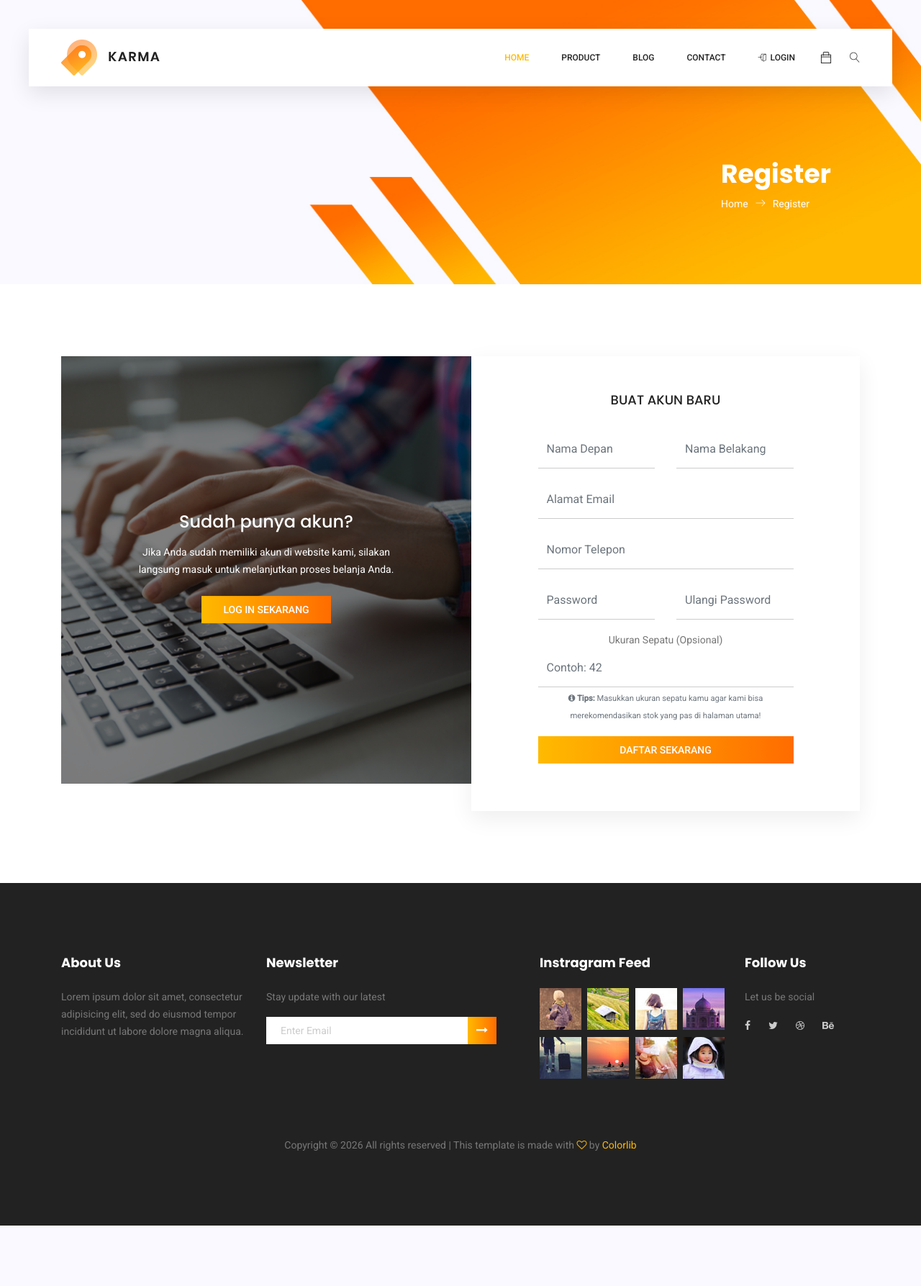
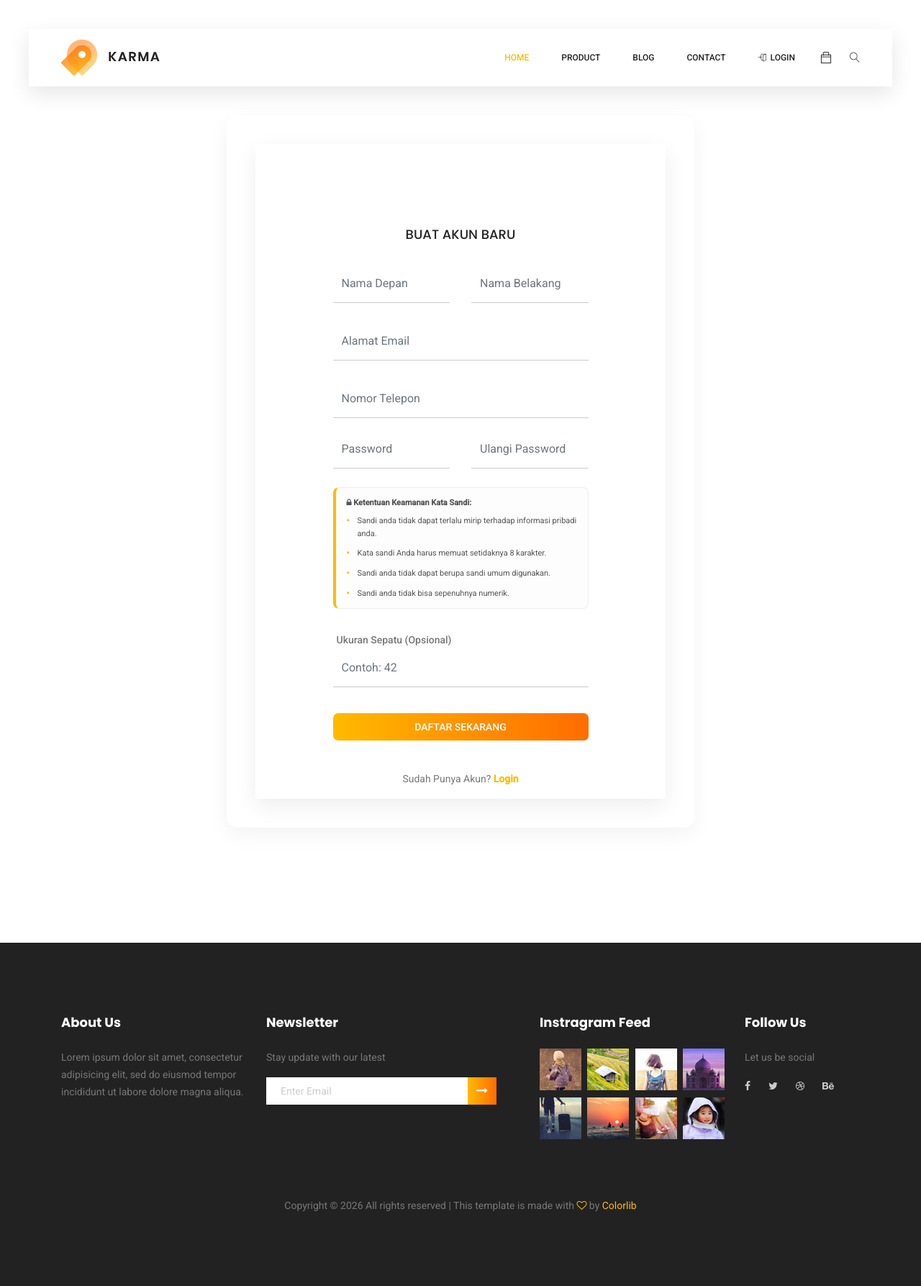
Before and after one commit to junikarizki1/ddshoes, a Django app: page /account/register/ in a window 1280 px wide. Shown: the whole page at 72% size. Before the commit the page ends 1703 px from the top, so only its background shows below. Run offline with Django 5.2, Linux system fonts and the light colour scheme; some libraries are stand-ins or nearby versions.

Commit message:
reset password fitur dan validasi ketentuan password regis

```diff
--- /dev/null
+++ b/account/forms.py
@@ -0,0 +1,61 @@
+from django import forms
+from .models import Account
+from django.contrib.auth import password_validation
+
+class RegistrationForm(forms.ModelForm):
+    # Definisi field password manual untuk mendukung widget PasswordInput
+    password = forms.CharField(
+        widget=forms.PasswordInput(attrs={
+            'placeholder': 'Password',
+        }),
+        label="Password"
+    )
+
+    confirm_password = forms.CharField(
+        widget=forms.PasswordInput(attrs={
+            'placeholder': 'Ulangi Password',
+        }),
+        label="Konfirmasi Password"
+    )
+
+    class Meta:
+        model = Account
+        fields = ['first_name', 'last_name', 'email', 'phone_number', 'shoe_size']
+
+    def __init__(self, *args, **kwargs):
+        super(RegistrationForm, self).__init__(*args, **kwargs)
+
+        # 1. GENERATE KETENTUAN PASSWORD (HELP TEXT)
+        # Mengambil aturan dari AUTH_PASSWORD_VALIDATORS di settings.py
+        validators = password_validation.get_default_password_validators()
+        help_texts = [v.get_help_text() for v in validators]
+        self.fields['password'].help_text = '<ul class="helptext"><li>' + '</li><li>'.join(help_texts) + '</li></ul>'
+
+        # 2. TAMBAHKAN CLASS BOOTSTRAP KE SEMUA FIELD
+        for field in self.fields:
+            self.fields[field].widget.attrs['class'] = 'form-control'
+
+    def clean(self):
+        """
+        Melakukan validasi menyeluruh terhadap data yang diinput
+        """
+        cleaned_data = super(RegistrationForm, self).clean()
+        password = cleaned_data.get('password')
+        confirm_password = cleaned_data.get('confirm_password')
+
+        # VALIDASI 1: Cek apakah password dan ulangi password cocok
+        if password and confirm_password:
+            if password != confirm_password:
+                # Menambahkan error spesifik pada field confirm_password
+                self.add_error('confirm_password', "Password tidak cocok! Silakan periksa kembali.")
+
+        # VALIDASI 2: Paksa pengecekan aturan keamanan Django (Min 8 karakter, bukan angka saja, dll)
+        if password:
+            try:
+                # Ini akan memicu error jika password seperti "haha12" dimasukkan
+                password_validation.validate_password(password)
+            except forms.ValidationError as e:
+                # Menambahkan error keamanan ke field password
+                self.add_error('password', e)
+
+        return cleaned_data
--- a/account/templates/account/register.html
+++ b/account/templates/account/register.html
@@ -1,170 +1,238 @@
 {% extends 'base.html' %} {% load static %} {% block content %}
+<style>
+  /* Container utama agar form berada di tengah */
+  .register-container {
+    max-width: 650px;
+    margin: 60px auto;
+    padding: 40px;
+    background: #fff;
+    border-radius: 15px;
+    box-shadow: 0px 10px 30px rgba(0, 0, 0, 0.05);
+  }
 
-<!-- Start Banner Area -->
-<section class="banner-area organic-breadcrumb">
+  /* Kotak instruksi keamanan password memanjang */
+  .password-instruction-wide {
+    font-size: 11px;
+    color: #555;
+    background: #fdfdfd;
+    padding: 12px 15px;
+    margin-top: 10px;
+    border-radius: 8px;
+    border: 1px solid #eee;
+    border-left: 4px solid #ffba00; /* Warna identitas DD Shoes Store */
+    text-align: left;
+    width: 100%;
+    line-height: 1.6;
+  }
+
+  .password-instruction-wide ul {
+    margin: 8px 0 0 0;
+    padding: 0;
+    list-style: none;
+    display: flex;
+    flex-wrap: wrap;
+    gap: 10px 20px;
+  }
+
+  .password-instruction-wide ul li {
+    position: relative;
+    padding-left: 15px;
+    flex: 1 1 45%;
+    min-width: 200px;
+  }
+
+  .password-instruction-wide ul li::before {
+    content: "•";
+    color: #ffba00;
+    font-weight: bold;
+    position: absolute;
+    left: 0;
+  }
+
+  /* Link navigasi ke halaman login */
+  .login-link-wrapper {
+    margin-top: 25px;
+    text-align: center;
+    font-size: 14px;
+    color: #777;
+  }
+
+  .login-link-wrapper a {
+    color: #ffba00;
+    font-weight: 600;
+    text-decoration: none;
+  }
+
+  /* Styling pesan error */
+  .errorlist {
+    color: #dc3545;
+    font-size: 11px;
+    margin-top: 5px;
+    padding-left: 0;
+    list-style: none;
+    text-align: left;
+  }
+</style>
+
+<section class="register_area section_gap">
   <div class="container">
-    <div
-      class="breadcrumb-banner d-flex flex-wrap align-items-center justify-content-end"
-    >
-      <div class="col-first">
-        <h1>Register</h1>
-        <nav class="d-flex align-items-center">
-          <a href="{% url 'home' %}"
-            >Home<span class="lnr lnr-arrow-right"></span
-          ></a>
-          <a href="#">Register</a>
-        </nav>
-      </div>
-    </div>
-  </div>
-</section>
-<!-- End Banner Area -->
+    <div class="register-container">
+      <div class="login_form_inner" style="border: none">
+        <h3 style="margin-bottom: 30px">Buat Akun Baru</h3>
 
-<!--================Login Box Area =================-->
-<section class="login_box_area section_gap">
-  <div class="container">
-    <div class="row">
-      <!-- Kolom Gambar (Kiri) -->
-      <div class="col-lg-6">
-        <div class="login_box_img">
-          <!-- Kita gunakan gambar login yang sama untuk sementara -->
-          <img class="img-fluid" src="{% static 'img/login.jpg' %}" alt="" />
-          <div class="hover">
-            <h4>Sudah punya akun?</h4>
-            <p>
-              Jika Anda sudah memiliki akun di website kami, silakan langsung
-              masuk untuk melanjutkan proses belanja Anda.
-            </p>
-            <!-- Tombol ini mengarah kembali ke halaman Login -->
-            <a class="primary-btn" href="{% url 'login' %}">Log in Sekarang</a>
-          </div>
-        </div>
-      </div>
-
-      <!-- Kolom Form Register (Kanan) -->
-      <div class="col-lg-6">
-        <div
-          class="login_form_inner"
-          style="padding-top: 50px; padding-bottom: 50px"
-        >
-          <h3>Buat Akun Baru</h3>
-
-          <!-- MEMANGGIL ALERT TEMPLATE UNTUK PESAN ERROR/SUKSES -->
+        <!-- Notifikasi pesan dari views.py -->
         {% include 'alerts.html' %}
 
-          <!-- ACTION DAN METHOD DIPERBAIKI -->
         <form
           class="row login_form"
           action="{% url 'register' %}"
           method="POST"
           id="registerForm"
+          novalidate
         >
-            <!-- CSRF TOKEN WAJIB ADA DI DJANGO -->
           {% csrf_token %}
 
+          <!-- Nama Depan & Belakang -->
           <div class="col-md-6 form-group">
             <input
               type="text"
               class="form-control"
-                id="first_name"
               name="first_name"
               placeholder="Nama Depan"
-                onfocus="this.placeholder = ''"
-                onblur="this.placeholder = 'Nama Depan'"
+              value="{{ form.first_name.value|default:'' }}"
               required
             />
+            {% if form.first_name.errors %}
+            <div class="errorlist">{{ form.first_name.errors }}</div>
+            {% endif %}
           </div>
           <div class="col-md-6 form-group">
             <input
               type="text"
               class="form-control"
-                id="last_name"
               name="last_name"
               placeholder="Nama Belakang"
-                onfocus="this.placeholder = ''"
-                onblur="this.placeholder = 'Nama Belakang'"
+              value="{{ form.last_name.value|default:'' }}"
               required
             />
+            {% if form.last_name.errors %}
+            <div class="errorlist">{{ form.last_name.errors }}</div>
+            {% endif %}
           </div>
 
-            <div class="col-md-12 form-group">
+          <!-- Email -->
+          <div class="col-md-12 form-group" style="margin-top: 10px">
             <input
               type="email"
               class="form-control"
-                id="email"
               name="email"
               placeholder="Alamat Email"
-                onfocus="this.placeholder = ''"
-                onblur="this.placeholder = 'Alamat Email'"
+              value="{{ form.email.value|default:'' }}"
               required
             />
+            {% if form.email.errors %}
+            <div class="errorlist">{{ form.email.errors }}</div>
+            {% endif %}
           </div>
 
-            <div class="col-md-12 form-group">
+          <!-- Nomor Telepon -->
+          <div class="col-md-12 form-group" style="margin-top: 10px">
             <input
               type="text"
               class="form-control"
-                id="phone_number"
               name="phone_number"
               placeholder="Nomor Telepon"
-                onfocus="this.placeholder = ''"
-                onblur="this.placeholder = 'Nomor Telepon'"
+              value="{{ form.phone_number.value|default:'' }}"
               required
             />
+            {% if form.phone_number.errors %}
+            <div class="errorlist">{{ form.phone_number.errors }}</div>
+            {% endif %}
           </div>
 
+          <!-- Kolom Password -->
           <div class="col-md-6 form-group">
             <input
               type="password"
               class="form-control"
-                id="password"
               name="password"
               placeholder="Password"
-                onfocus="this.placeholder = ''"
-                onblur="this.placeholder = 'Password'"
               required
             />
+            {% if form.password.errors %}
+            <small class="text-danger" style="display: block; text-align: left">
+              {{ form.password.errors.0 }}
+            </small>
+            {% endif %}
           </div>
+
+          <!-- Kolom Ulangi Password -->
           <div class="col-md-6 form-group">
             <input
               type="password"
               class="form-control"
-                id="confirm_password"
               name="confirm_password"
               placeholder="Ulangi Password"
-                onfocus="this.placeholder = ''"
-                onblur="this.placeholder = 'Ulangi Password'"
               required
             />
+            {% if form.confirm_password.errors %}
+            <small class="text-danger" style="display: block; text-align: left">
+              {{ form.confirm_password.errors.0 }}
+            </small>
+            {% endif %}
           </div>
 
+          <!-- Kotak Ketentuan Password (Berdasarkan AUTH_PASSWORD_VALIDATORS di settings.py) -->
+          {% if form.password.help_text %}
           <div class="col-md-12 form-group">
-              <label for="shoe_size">Ukuran Sepatu (Opsional)</label>
+            <div class="password-instruction-wide">
+              <strong
+                ><i class="fa fa-lock"></i> Ketentuan Keamanan Kata
+                Sandi:</strong
+              >
+              {{ form.password.help_text|safe }}
+            </div>
+          </div>
+          {% endif %}
+
+          <!-- Ukuran Sepatu -->
+          <div
+            class="col-md-12 form-group"
+            style="margin-top: 15px; text-align: left"
+          >
+            <label for="shoe_size" style="font-weight: 500; margin-left: 5px"
+              >Ukuran Sepatu (Opsional)</label
+            >
             <input
               type="number"
               class="form-control"
-                id="shoe_size"
               name="shoe_size"
               placeholder="Contoh: 42"
+              value="{{ form.shoe_size.value|default:'' }}"
             />
-              <small class="form-text text-muted">
-                <i class="fa fa-info-circle"></i>
-                <strong>Tips:</strong> Masukkan ukuran sepatu kamu agar kami
-                bisa merekomendasikan stok yang pas di halaman utama!
-              </small>
+            {% if form.shoe_size.errors %}
+            <div class="errorlist">{{ form.shoe_size.errors }}</div>
+            {% endif %}
           </div>
 
-            <div class="col-md-12 form-group">
-              <button type="submit" value="submit" class="primary-btn">
+          <!-- Tombol Submit -->
+          <div class="col-md-12 form-group" style="margin-top: 20px">
+            <button
+              type="submit"
+              class="primary-btn w-100"
+              style="border: none; border-radius: 7px"
+            >
               Daftar Sekarang
             </button>
+          </div>
+
+          <!-- Navigasi Login -->
+          <div class="col-md-12 login-link-wrapper">
+            <p>Sudah Punya Akun? <a href="{% url 'login' %}">Login</a></p>
           </div>
         </form>
       </div>
     </div>
   </div>
-  </div>
 </section>
-<!--================End Login Box Area =================-->
-
 {% endblock %}
--- a/account/urls.py
+++ b/account/urls.py
@@ -1,5 +1,6 @@
 from django.urls import path
 from . import views
+from django.contrib.auth import views as auth_views
 
 urlpatterns = [
     path('login/', views.login, name='login'),
@@ -8,4 +9,15 @@ urlpatterns = [
     path('tracking/', views.tracking, name='tracking'),
     path('loyalty-program/', views.loyalty_program, name='loyalty_program'),
     path('edit_profile/', views.edit_profile, name='edit_profile'),
+    # 1. Halaman input email untuk reset
+    path('reset_password/', auth_views.PasswordResetView.as_view(template_name="account/password_reset.html"), name="reset_password"),
+
+    # 2. Pesan bahwa email reset telah dikirim
+    path('reset_password_sent/', auth_views.PasswordResetDoneView.as_view(template_name="account/password_reset_sent.html"), name="password_reset_done"),
+
+    # 3. Link konfirmasi yang diklik dari email
+    path('reset/<uidb64>/<token>/', auth_views.PasswordResetConfirmView.as_view(template_name="account/password_reset_form.html"), name="password_reset_confirm"),
+
+    # 4. Pesan bahwa password berhasil diubah
+    path('reset_password_complete/', auth_views.PasswordResetCompleteView.as_view(template_name="account/password_reset_done.html"), name="password_reset_complete"),
 ]
--- a/account/views.py
+++ b/account/views.py
@@ -1,6 +1,7 @@
 from django.shortcuts import render, redirect
 from .models import Account
 from django.contrib import messages
+from .forms import RegistrationForm
 from django.contrib.auth import authenticate, login as auth_login, logout as auth_logout
 from django.contrib.auth.decorators import login_required
 from order.models import Coupon
@@ -33,41 +34,34 @@ def login(request):
 # ==========================================
 def register(request):
     if request.method == 'POST':
-        first_name = request.POST['first_name']
-        last_name = request.POST['last_name']
-        email = request.POST['email']
-        phone_number = request.POST['phone_number']
-        password = request.POST['password']
-        confirm_password = request.POST['confirm_password']
-        shoe_size = request.POST.get('shoe_size')
+        form = RegistrationForm(request.POST)
 
-        if password == confirm_password:
-            if Account.objects.filter(email=email).exists():
-                messages.error(request, 'Email ini sudah terdaftar!')
-                return redirect('register')
-            else:
-                username = email.split('@')[0]
-                user = Account.objects.create_user(
-                    first_name=first_name,
-                    last_name=last_name,
-                    email=email,
-                    username=username,
-                    password=password
-                )
-                user.phone_number = phone_number
+        # Jika form.is_valid() bernilai False (karena password "1234"),
+        # maka blok kode di bawah ini TIDAK AKAN dijalankan.
+        if form.is_valid():
+            # Mengambil data yang SUDAH divalidasi
+            data = form.cleaned_data
 
-                if shoe_size and shoe_size.strip():
-                    user.shoe_size = int(shoe_size)
+            user = Account.objects.create_user(
+                first_name=data['first_name'],
+                last_name=data['last_name'],
+                email=data['email'],
+                username=data['email'].split('@')[0],
+                password=data['password']
+            )
+            user.phone_number = data['phone_number']
+            user.shoe_size = data['shoe_size']
+            user.save()
 
-                user.save()
+            messages.success(request, 'Registrasi berhasil!')
+            return redirect('login')
+        else:
+            # Jika gagal (password 1234), kirim pesan error ke user
+            messages.error(request, 'Pendaftaran gagal. Perhatikan ketentuan keamanan kata sandi.')
+    else:
+        form = RegistrationForm()
 
-                messages.success(request, 'Registrasi berhasil! Silakan login.')
-                return redirect('login')
-        else:
-            messages.error(request, 'Password tidak cocok! Silakan coba lagi.')
-            return redirect('register')
-
-    return render(request, 'account/register.html')
+    return render(request, 'account/register.html', {'form': form})
 
 # ==========================================
 # 3. FUNGSI LOGOUT
```
Also changed, not shown: account/templates/account/login.html (+61 -66 lines), account/templates/account/password_reset.html (added, +33 -0 lines), account/templates/account/password_reset_done.html (added, +15 -0 lines), account/templates/account/password_reset_form.html (added, +74 -0 lines), account/templates/account/password_reset_sent.html (added, +15 -0 lines), ddshoes/settings.py (+5 -3 lines). Lines whose indentation alone changed are shown as unchanged.
